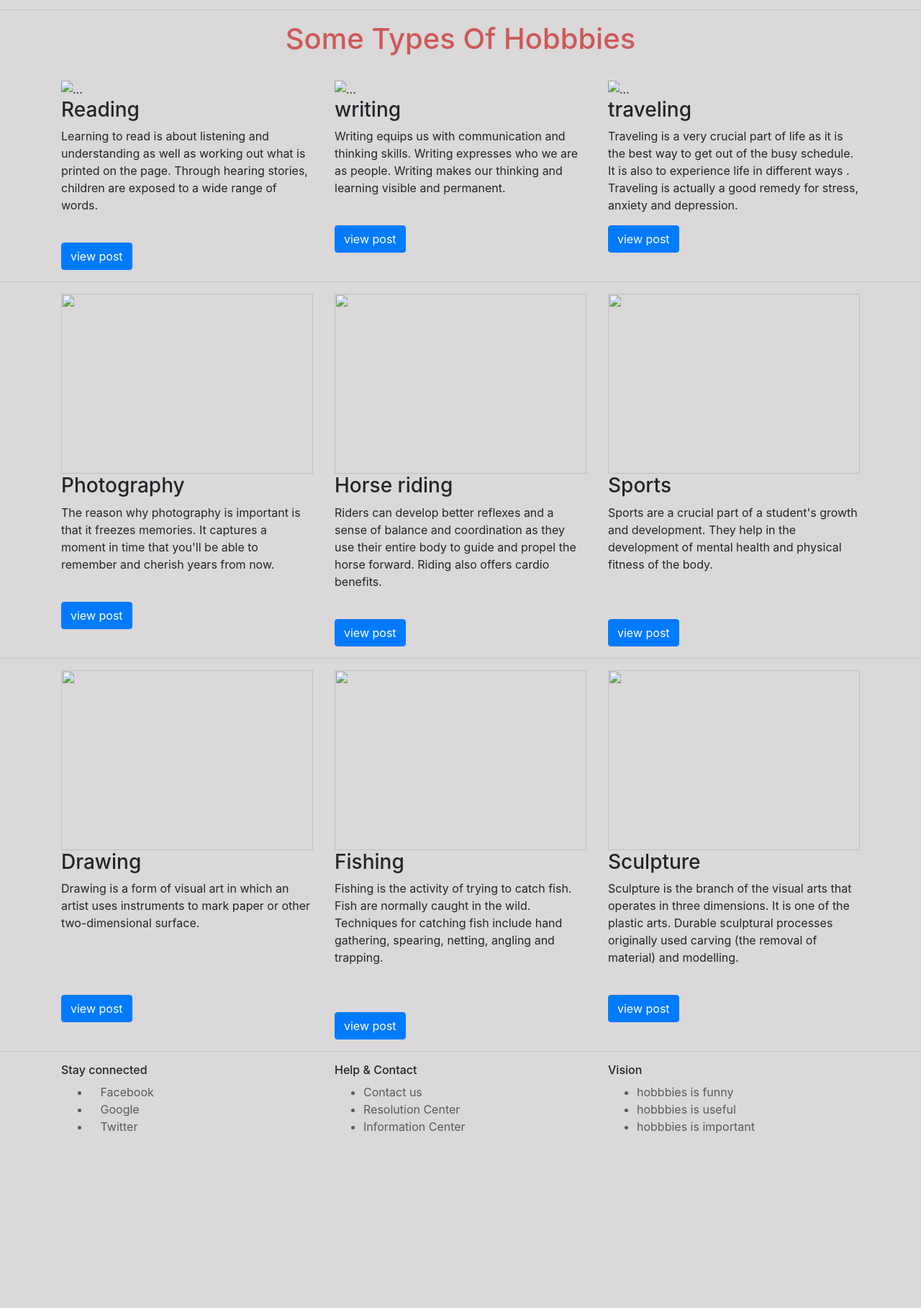
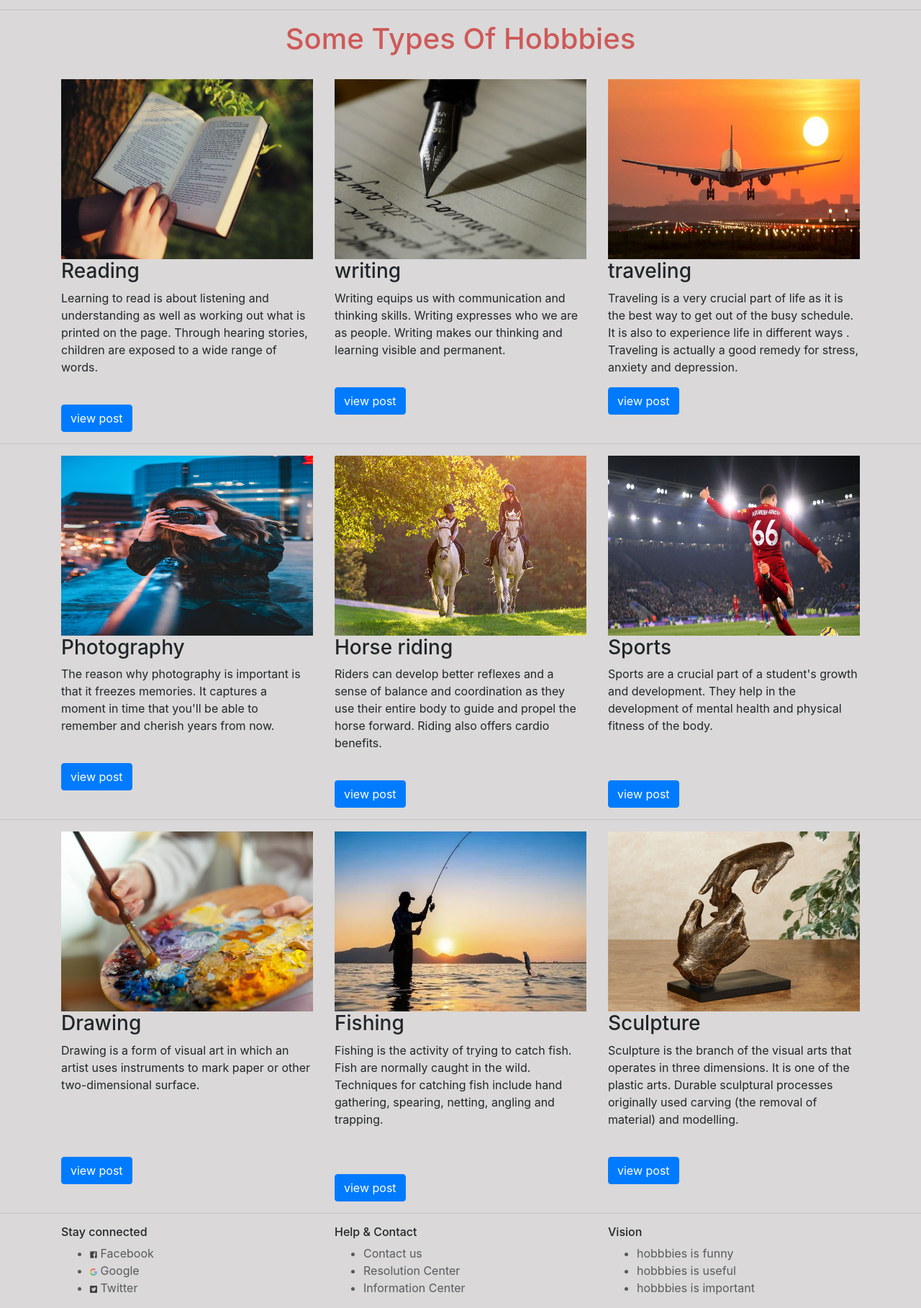
Before and after one commit to Hend-1992/bloge, a plain HTML site: page index.html in a window 1280 px wide. Shown: the part 514-2331 px from the top of the page at 72% size. Before the commit the page ends 2107 px from the top, so only its background shows below. Drawn offline with nearby package versions, Linux system fonts and the light colour scheme; files that its build step writes are made by us from their sources.

Commit message:
Update index.html

```diff
--- a/index.html
+++ b/index.html
@@ -3,7 +3,7 @@
 <head>
     <meta charset="UTF-8">
     <title>my site</title>
-    <link rel="stylesheet" href="css/index.css">
+    <link rel="stylesheet" href="index.css">
     <meta name="viewport" content="width=device-width, initial-scale=1">
     <link rel="stylesheet" href="https://cdn.jsdelivr.net/npm/bootstrap@4.6.0/dist/css/bootstrap.min.css" integrity="sha384-B0vP5xmATw1+K9KRQjQERJvTumQW0nPEzvF6L/Z6nronJ3oUOFUFpCjEUQouq2+l" crossorigin="anonymous">
 </head>
@@ -13,7 +13,7 @@
       <!---navbar--->
     <nav class="navbar navbar-expand-lg navbar-dark bg-secondary sticky-top">
         <a class="navbar-brand" href="#" style="border-right: 1px solid #aaa ;padding-right:10px;">
-            <img src="image/3.jpg" style= "width:35px; height:35px; margin-right:5px;">
+            <img src="3.jpg" style= "width:35px; height:35px; margin-right:5px;">
            <i> Hobbies</i> </a>
         <button class="navbar-toggler" type="button" data-toggle="collapse" data-target="#navbarSupportedContent" aria-controls="navbarSupportedContent" aria-expanded="false" aria-label="Toggle navigation">
           <span class="navbar-toggler-icon"></span>
@@ -61,13 +61,13 @@
         <div class="carousel-caption"><h2> Enjoye with your hoppy</h2>
           <a href="Creat post.html" class="btn btn-secondary btn-lg active" role="button" aria-pressed="true">Creat New Post</a></div>
         <div class="carousel-item active">
-          <img src="image/1.jpg" class="d-block w-100" alt="...">
+          <img src="1.jpg" class="d-block w-100" alt="...">
         </div>
         <div class="carousel-item">
-          <img src="image/5.jpg" class="d-block w-100" alt="...">
+          <img src="5.jpg" class="d-block w-100" alt="...">
         </div>
         <div class="carousel-item">
-          <img src="image/7.jpg" class="d-block w-100" alt="...">
+          <img src="7.jpg" class="d-block w-100" alt="...">
         </div>
       </div>
       <a class="carousel-control-prev" href="#carouselExampleIndicators" role="button" data-slide="prev">
@@ -83,21 +83,21 @@
       <!-----postes----->
       <div class="container">
       <div class="row" >
-        <div class="col-lg-4"><img src="image/9.jpg"  alt="..."> <h3>Reading</h3> <p>Learning to read is about listening and understanding as well as working out what is printed on the page. Through hearing stories, children are exposed to a wide range of words. </p> <br><a class="btn btn-primary" href="reading.html" role="button" target="-blank">view post</a></div>
-        <div class="col-lg-4"><img src="image/12.jpg"  alt="..."> <h3>writing</h3><p>Writing equips us with communication and thinking skills. Writing expresses who we are as people. Writing makes our thinking and learning visible and permanent. </p><br><a class="btn btn-primary" href="writing.html" role="button" target="-blank">view post</a></div>
-        <div class="col-lg-4"><img src="image/8.jpg"  alt="..."> <h3>traveling</h3><p>Traveling is a very crucial part of life as it is the best way to get out of the busy schedule. It is also to experience life in different ways . Traveling is actually a good remedy for stress, anxiety and depression. </p><a class="btn btn-primary" href="travelling.html" role="button" target="-blank">view post</a></div>
+        <div class="col-lg-4"><img src="9.jpg"  alt="..."> <h3>Reading</h3> <p>Learning to read is about listening and understanding as well as working out what is printed on the page. Through hearing stories, children are exposed to a wide range of words. </p> <br><a class="btn btn-primary" href="reading.html" role="button" target="-blank">view post</a></div>
+        <div class="col-lg-4"><img src="12.jpg"  alt="..."> <h3>writing</h3><p>Writing equips us with communication and thinking skills. Writing expresses who we are as people. Writing makes our thinking and learning visible and permanent. </p><br><a class="btn btn-primary" href="writing.html" role="button" target="-blank">view post</a></div>
+        <div class="col-lg-4"><img src="8.jpg"  alt="..."> <h3>traveling</h3><p>Traveling is a very crucial part of life as it is the best way to get out of the busy schedule. It is also to experience life in different ways . Traveling is actually a good remedy for stress, anxiety and depression. </p><a class="btn btn-primary" href="travelling.html" role="button" target="-blank">view post</a></div>
       </div></div><hr>
       <div class="container">
       <div class="row" >
-        <div class="col-lg-4"><img src="image/6.jpg" ><h3> Photography</h3><p>The reason why photography is important is that it freezes memories. It captures a moment in time that you'll be able to remember and cherish years from now. </p><br><a class="btn btn-primary" href="photograph.html" role="button" target="-blank">view post</a></div>
-        <div class="col-lg-4"><img src="image/13.jpg" ><h3> Horse riding</h3><p>Riders can develop better reflexes and a sense of balance and coordination as they use their entire body to guide and propel the horse forward. Riding also offers cardio benefits.  </p><br><a class="btn btn-primary" href="horse.html" role="button" target="-blank">view post</a></div>
-        <div class="col-lg-4"><img src="image/55.jpg" ><h3> Sports</h3><p>Sports are a crucial part of a student's growth and development. They help in the development of mental health and physical fitness of the body. </p><br><br><a class="btn btn-primary" href="sports.html" role="button" target="-blank">view post</a></div>
+        <div class="col-lg-4"><img src="6.jpg" ><h3> Photography</h3><p>The reason why photography is important is that it freezes memories. It captures a moment in time that you'll be able to remember and cherish years from now. </p><br><a class="btn btn-primary" href="photograph.html" role="button" target="-blank">view post</a></div>
+        <div class="col-lg-4"><img src="13.jpg" ><h3> Horse riding</h3><p>Riders can develop better reflexes and a sense of balance and coordination as they use their entire body to guide and propel the horse forward. Riding also offers cardio benefits.  </p><br><a class="btn btn-primary" href="horse.html" role="button" target="-blank">view post</a></div>
+        <div class="col-lg-4"><img src="55.jpg" ><h3> Sports</h3><p>Sports are a crucial part of a student's growth and development. They help in the development of mental health and physical fitness of the body. </p><br><br><a class="btn btn-primary" href="sports.html" role="button" target="-blank">view post</a></div>
       </div></div><hr>
       <div class="container">
         <div class="row" >
-         <div class="col-lg-4"><img src="image/33.jpg" ><h3> Drawing</h3> <p>Drawing is a form of visual art in which an artist uses instruments to mark paper or other two-dimensional surface. </p><br><br><br><a class="btn btn-primary" href="drawing.html" role="button" target="-blank">view post</a></div>
-         <div class="col-lg-4"><img src="image/68.jpg" ><h3> Fishing</h3><p>Fishing is the activity of trying to catch fish. Fish are normally caught in the wild. Techniques for catching fish include hand gathering, spearing, netting, angling and trapping. </p><br><br><a class="btn btn-primary" href="fishing.html" role="button" target="-blank">view post</a></div>
-         <div class="col-lg-4"><img src="image/30.jpg" ><h3> Sculpture</h3><p>Sculpture is the branch of the visual arts that operates in three dimensions. It is one of the plastic arts. Durable sculptural processes originally used carving (the removal of material) and modelling.</p><br><a class="btn btn-primary" href="Sculpture.html" role="button" target="-blank">view post</a></div>
+         <div class="col-lg-4"><img src="33.jpg" ><h3> Drawing</h3> <p>Drawing is a form of visual art in which an artist uses instruments to mark paper or other two-dimensional surface. </p><br><br><br><a class="btn btn-primary" href="drawing.html" role="button" target="-blank">view post</a></div>
+         <div class="col-lg-4"><img src="68.jpg" ><h3> Fishing</h3><p>Fishing is the activity of trying to catch fish. Fish are normally caught in the wild. Techniques for catching fish include hand gathering, spearing, netting, angling and trapping. </p><br><br><a class="btn btn-primary" href="fishing.html" role="button" target="-blank">view post</a></div>
+         <div class="col-lg-4"><img src="30.jpg" ><h3> Sculpture</h3><p>Sculpture is the branch of the visual arts that operates in three dimensions. It is one of the plastic arts. Durable sculptural processes originally used carving (the removal of material) and modelling.</p><br><a class="btn btn-primary" href="Sculpture.html" role="button" target="-blank">view post</a></div>
          </div></div><hr>
       <!-----postes----->
       <!---footer--->
@@ -105,9 +105,9 @@
         <div class="row">
           <div class="col-lg-4"> <h6>Stay connected</h6>
             <ul>
-              <li><img  class="social" style="width: 10px ; height: 10px;" src="image/facebook.png" alt=""> Facebook</li>
-              <li><img class="social" style="width: 10px ; height: 10px;" src="image/goog.png" alt=""> Google</li>
-              <li><img class="social" style="width: 10px ; height: 10px;" src="image/twitter.png" alt=""> Twitter</li>
+              <li><img  class="social" style="width: 10px ; height: 10px;" src="facebook.png" alt=""> Facebook</li>
+              <li><img class="social" style="width: 10px ; height: 10px;" src="goog.png" alt=""> Google</li>
+              <li><img class="social" style="width: 10px ; height: 10px;" src="twitter.png" alt=""> Twitter</li>
           </ul>
            </div>
           <div class="col-lg-4"><h6> Help & Contact</h6>
```
